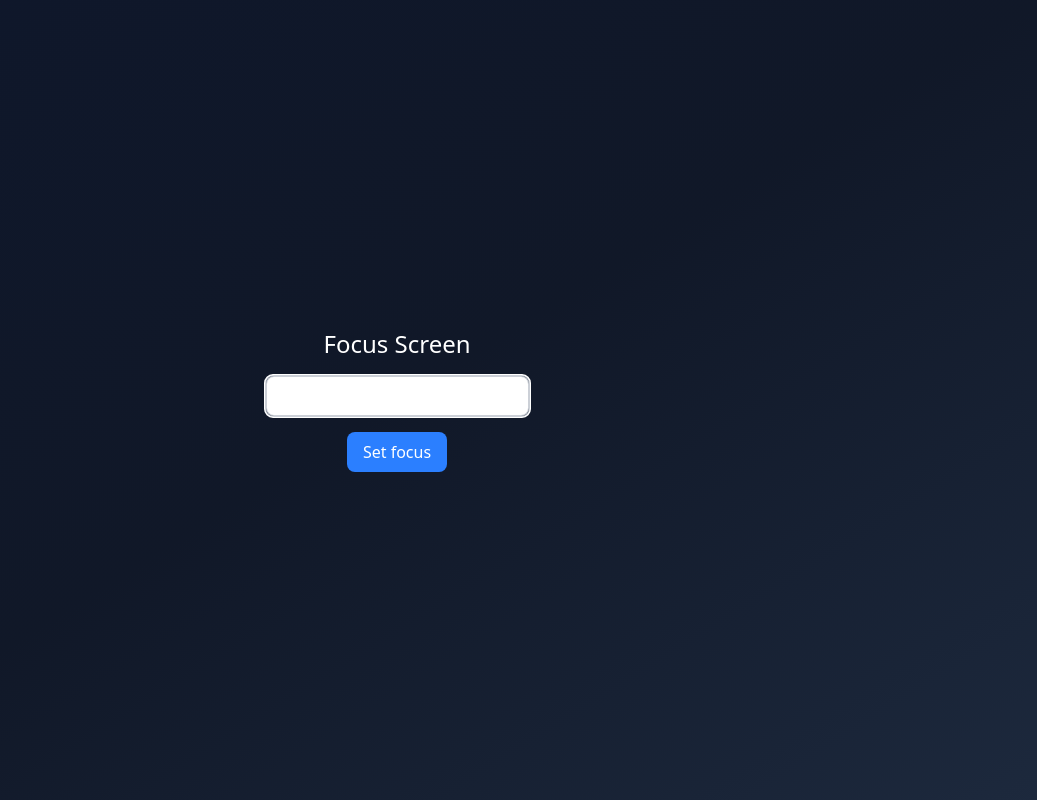
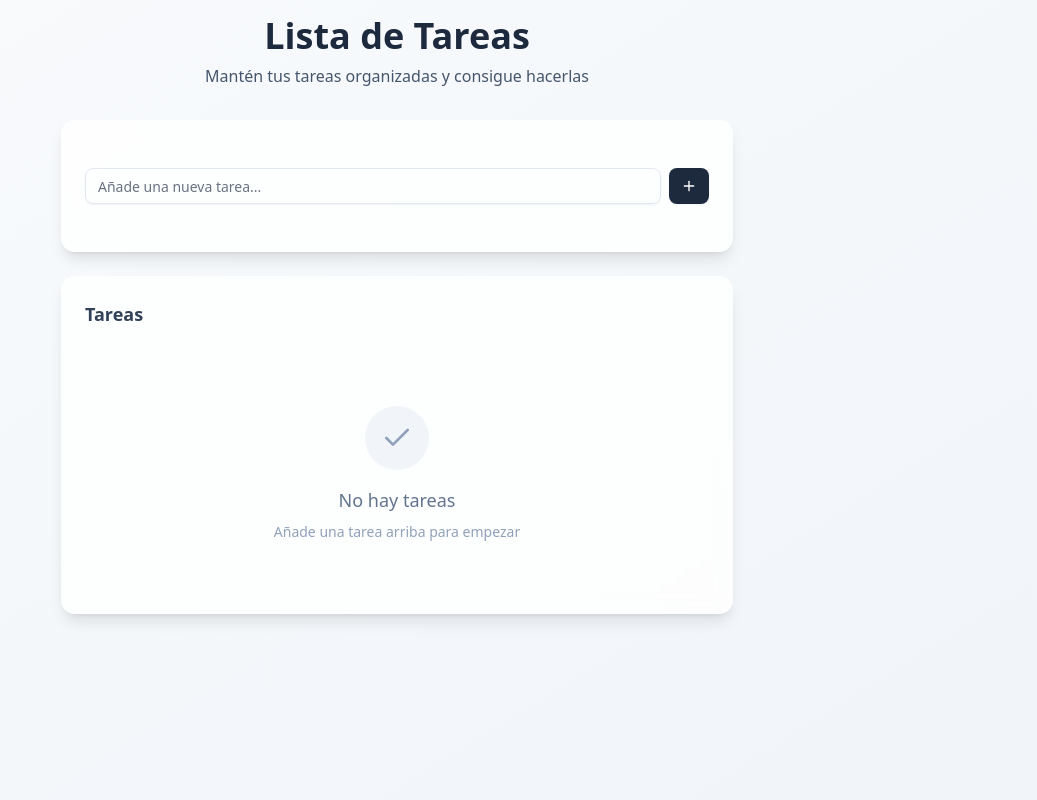
Before and after one commit to DieCau/react-hooks-app, a React (Vite) app: page / in a window 1280 px wide. Shown: the whole page, without its empty margins (243-1280 px from the left). Built offline with nearby package versions, Linux system fonts and the light colour scheme.

Commit message:
add: shadcnUI installation

```diff
--- a/package.json
+++ b/package.json
@@ -10,6 +10,8 @@
     "preview": "vite preview"
   },
   "dependencies": {
+    "@radix-ui/react-checkbox": "^1.3.3",
+    "@radix-ui/react-slot": "^1.2.3",
     "@tailwindcss/vite": "^4.1.13",
     "class-variance-authority": "^0.7.1",
     "clsx": "^2.1.1",
--- /dev/null
+++ b/src/components/ui/button.tsx
@@ -0,0 +1,59 @@
+import * as React from "react"
+import { Slot } from "@radix-ui/react-slot"
+import { cva, type VariantProps } from "class-variance-authority"
+
+import { cn } from "@/lib/utils"
+
+const buttonVariants = cva(
+  "inline-flex items-center justify-center gap-2 whitespace-nowrap rounded-md text-sm font-medium transition-all disabled:pointer-events-none disabled:opacity-50 [&_svg]:pointer-events-none [&_svg:not([class*='size-'])]:size-4 shrink-0 [&_svg]:shrink-0 outline-none focus-visible:border-ring focus-visible:ring-ring/50 focus-visible:ring-[3px] aria-invalid:ring-destructive/20 dark:aria-invalid:ring-destructive/40 aria-invalid:border-destructive",
+  {
+    variants: {
+      variant: {
+        default:
+          "bg-primary text-primary-foreground shadow-xs hover:bg-primary/90",
+        destructive:
+          "bg-destructive text-white shadow-xs hover:bg-destructive/90 focus-visible:ring-destructive/20 dark:focus-visible:ring-destructive/40 dark:bg-destructive/60",
+        outline:
+          "border bg-background shadow-xs hover:bg-accent hover:text-accent-foreground dark:bg-input/30 dark:border-input dark:hover:bg-input/50",
+        secondary:
+          "bg-secondary text-secondary-foreground shadow-xs hover:bg-secondary/80",
+        ghost:
+          "hover:bg-accent hover:text-accent-foreground dark:hover:bg-accent/50",
+        link: "text-primary underline-offset-4 hover:underline",
+      },
+      size: {
+        default: "h-9 px-4 py-2 has-[>svg]:px-3",
+        sm: "h-8 rounded-md gap-1.5 px-3 has-[>svg]:px-2.5",
+        lg: "h-10 rounded-md px-6 has-[>svg]:px-4",
+        icon: "size-9",
+      },
+    },
+    defaultVariants: {
+      variant: "default",
+      size: "default",
+    },
+  }
+)
+
+function Button({
+  className,
+  variant,
+  size,
+  asChild = false,
+  ...props
+}: React.ComponentProps<"button"> &
+  VariantProps<typeof buttonVariants> & {
+    asChild?: boolean
+  }) {
+  const Comp = asChild ? Slot : "button"
+
+  return (
+    <Comp
+      data-slot="button"
+      className={cn(buttonVariants({ variant, size, className }))}
+      {...props}
+    />
+  )
+}
+
+export { Button, buttonVariants }
--- /dev/null
+++ b/src/components/ui/card.tsx
@@ -0,0 +1,92 @@
+import * as React from "react"
+
+import { cn } from "@/lib/utils"
+
+function Card({ className, ...props }: React.ComponentProps<"div">) {
+  return (
+    <div
+      data-slot="card"
+      className={cn(
+        "bg-card text-card-foreground flex flex-col gap-6 rounded-xl border py-6 shadow-sm",
+        className
+      )}
+      {...props}
+    />
+  )
+}
+
+function CardHeader({ className, ...props }: React.ComponentProps<"div">) {
+  return (
+    <div
+      data-slot="card-header"
+      className={cn(
+        "@container/card-header grid auto-rows-min grid-rows-[auto_auto] items-start gap-1.5 px-6 has-data-[slot=card-action]:grid-cols-[1fr_auto] [.border-b]:pb-6",
+        className
+      )}
+      {...props}
+    />
+  )
+}
+
+function CardTitle({ className, ...props }: React.ComponentProps<"div">) {
+  return (
+    <div
+      data-slot="card-title"
+      className={cn("leading-none font-semibold", className)}
+      {...props}
+    />
+  )
+}
+
+function CardDescription({ className, ...props }: React.ComponentProps<"div">) {
+  return (
+    <div
+      data-slot="card-description"
+      className={cn("text-muted-foreground text-sm", className)}
+      {...props}
+    />
+  )
+}
+
+function CardAction({ className, ...props }: React.ComponentProps<"div">) {
+  return (
+    <div
+      data-slot="card-action"
+      className={cn(
+        "col-start-2 row-span-2 row-start-1 self-start justify-self-end",
+        className
+      )}
+      {...props}
+    />
+  )
+}
+
+function CardContent({ className, ...props }: React.ComponentProps<"div">) {
+  return (
+    <div
+      data-slot="card-content"
+      className={cn("px-6", className)}
+      {...props}
+    />
+  )
+}
+
+function CardFooter({ className, ...props }: React.ComponentProps<"div">) {
+  return (
+    <div
+      data-slot="card-footer"
+      className={cn("flex items-center px-6 [.border-t]:pt-6", className)}
+      {...props}
+    />
+  )
+}
+
+export {
+  Card,
+  CardHeader,
+  CardFooter,
+  CardTitle,
+  CardAction,
+  CardDescription,
+  CardContent,
+}
--- /dev/null
+++ b/src/components/ui/checkbox.tsx
@@ -0,0 +1,30 @@
+import * as React from "react"
+import * as CheckboxPrimitive from "@radix-ui/react-checkbox"
+import { CheckIcon } from "lucide-react"
+
+import { cn } from "@/lib/utils"
+
+function Checkbox({
+  className,
+  ...props
+}: React.ComponentProps<typeof CheckboxPrimitive.Root>) {
+  return (
+    <CheckboxPrimitive.Root
+      data-slot="checkbox"
+      className={cn(
+        "peer border-input dark:bg-input/30 data-[state=checked]:bg-primary data-[state=checked]:text-primary-foreground dark:data-[state=checked]:bg-primary data-[state=checked]:border-primary focus-visible:border-ring focus-visible:ring-ring/50 aria-invalid:ring-destructive/20 dark:aria-invalid:ring-destructive/40 aria-invalid:border-destructive size-4 shrink-0 rounded-[4px] border shadow-xs transition-shadow outline-none focus-visible:ring-[3px] disabled:cursor-not-allowed disabled:opacity-50",
+        className
+      )}
+      {...props}
+    >
+      <CheckboxPrimitive.Indicator
+        data-slot="checkbox-indicator"
+        className="flex items-center justify-center text-current transition-none"
+      >
+        <CheckIcon className="size-3.5" />
+      </CheckboxPrimitive.Indicator>
+    </CheckboxPrimitive.Root>
+  )
+}
+
+export { Checkbox }
--- /dev/null
+++ b/src/components/ui/input.tsx
@@ -0,0 +1,21 @@
+import * as React from "react"
+
+import { cn } from "@/lib/utils"
+
+function Input({ className, type, ...props }: React.ComponentProps<"input">) {
+  return (
+    <input
+      type={type}
+      data-slot="input"
+      className={cn(
+        "file:text-foreground placeholder:text-muted-foreground selection:bg-primary selection:text-primary-foreground dark:bg-input/30 border-input flex h-9 w-full min-w-0 rounded-md border bg-transparent px-3 py-1 text-base shadow-xs transition-[color,box-shadow] outline-none file:inline-flex file:h-7 file:border-0 file:bg-transparent file:text-sm file:font-medium disabled:pointer-events-none disabled:cursor-not-allowed disabled:opacity-50 md:text-sm",
+        "focus-visible:border-ring focus-visible:ring-ring/50 focus-visible:ring-[3px]",
+        "aria-invalid:ring-destructive/20 dark:aria-invalid:ring-destructive/40 aria-invalid:border-destructive",
+        className
+      )}
+      {...props}
+    />
+  )
+}
+
+export { Input }
--- a/src/main.tsx
+++ b/src/main.tsx
@@ -7,9 +7,10 @@ import { createRoot } from 'react-dom/client'
 // import { TrafficLightWithHook } from './02-useEffect/TrafficLightWithHook';
 // import { PokemonPage } from './03-examples/PokemonPage';
 
-import { FocusScreen } from './04-useRef/FocusScreen';
+// import { FocusScreen } from './04-useRef/FocusScreen';
 
 import './index.css';
+import { TasksApp } from './05-useReducer/TaskApp';
 
 createRoot(document.getElementById('root')!).render(
   <StrictMode>
@@ -18,6 +19,7 @@ createRoot(document.getElementById('root')!).render(
     {/* <TrafficLightWithEffect /> */}
     {/* <TrafficLightWithHook /> */}
     {/* <PokemonPage /> */}
-    <FocusScreen />
+    {/* <FocusScreen /> */}
+    <TasksApp />
   </StrictMode>,
 )
```
Also changed, not shown: src/05-useReducer/TaskApp.tsx (+4 -4 lines), 1 other file (tests, documents, lock files or other folders).
